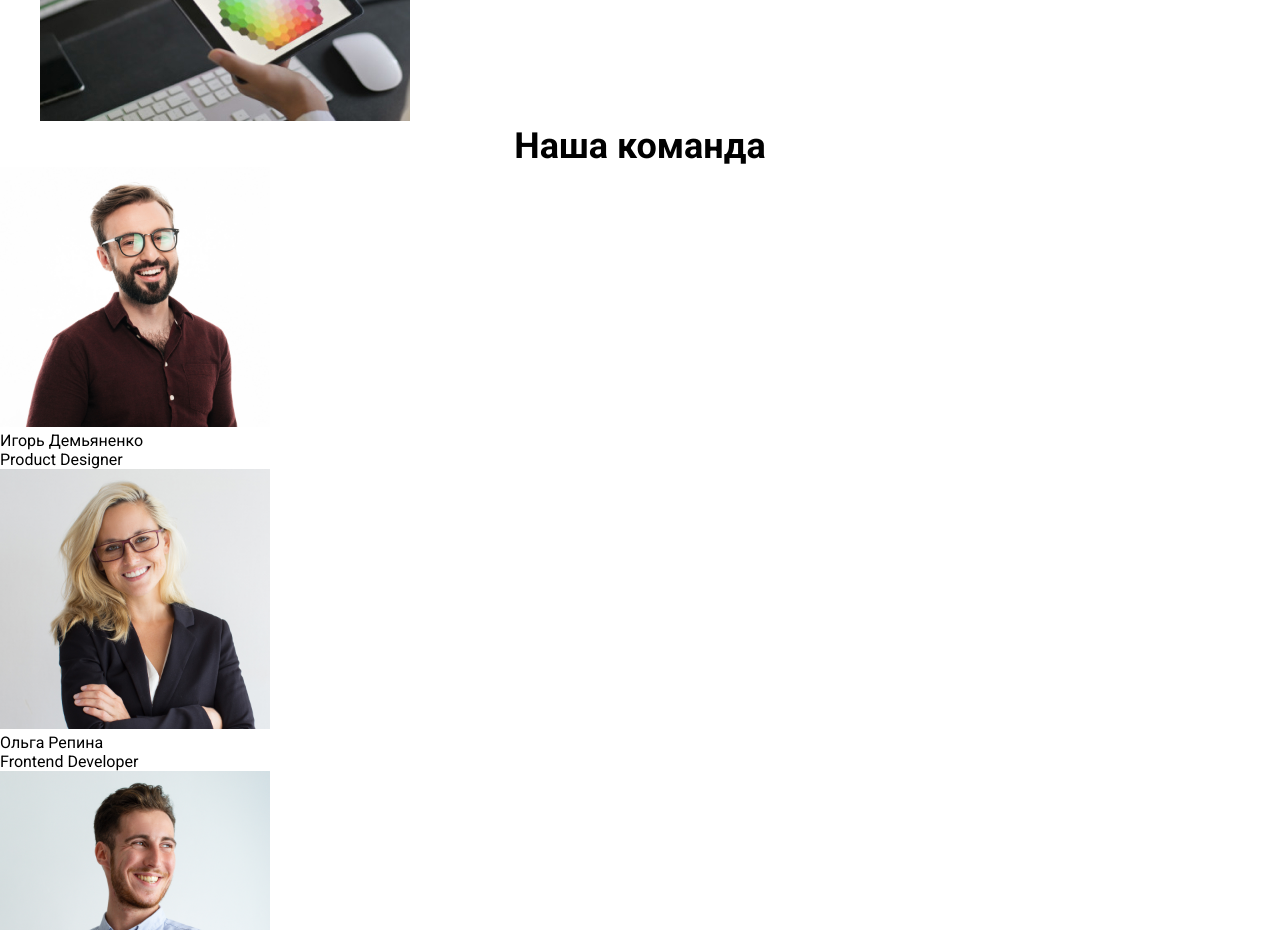
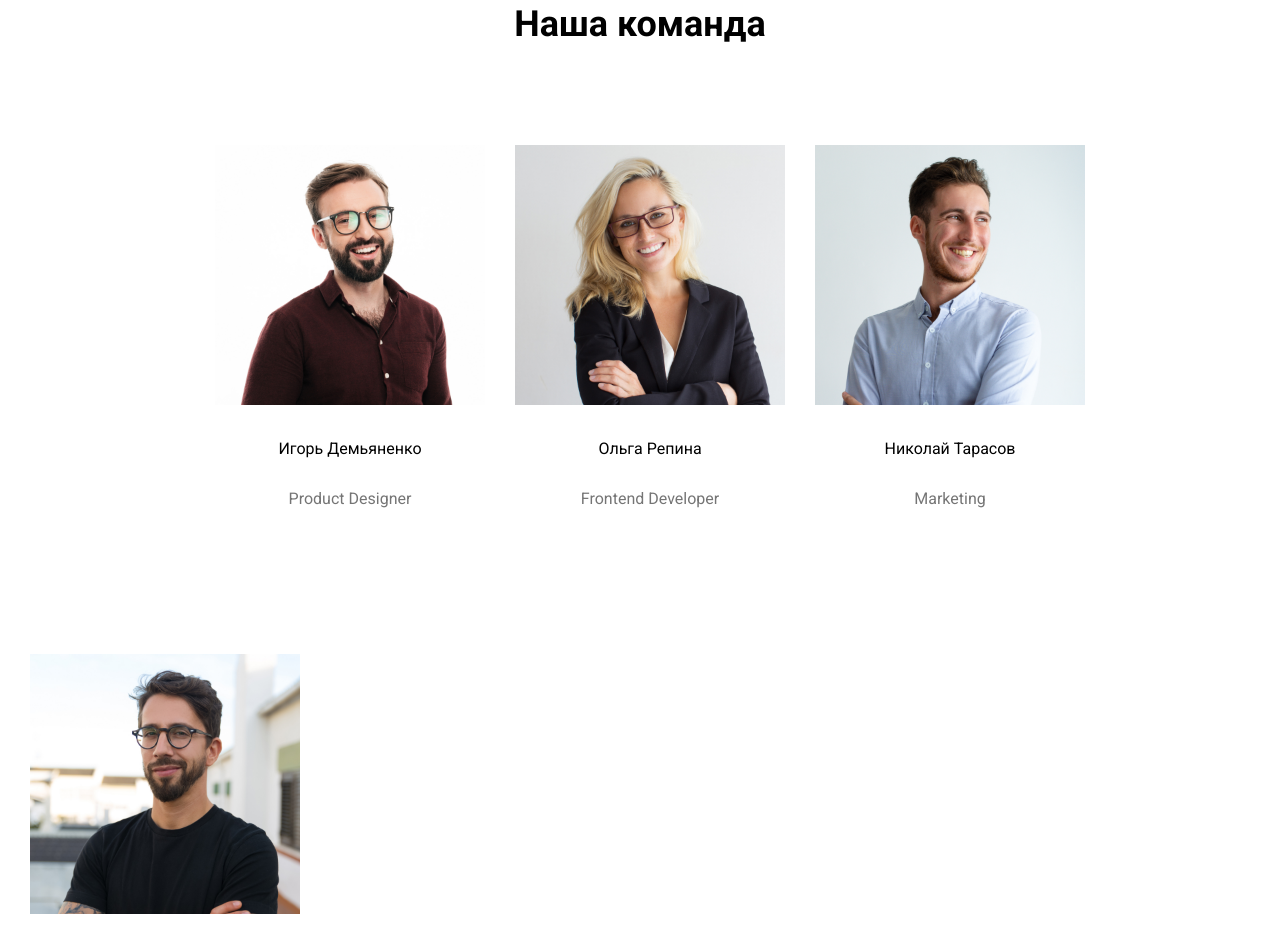
Before and after one commit to Akim3351/goit-markup-hw-02, a plain HTML site: page index.html in a window 1280 px wide. Shown: the part 1870-2800 px from the top of the page. Drawn offline with Linux system fonts and the light colour scheme.

```diff
--- a/css/style.css
+++ b/css/style.css
@@ -40,6 +40,8 @@ h2 {
   font-size: 36px;
   line-height: 42px;
   text-align: center;
+  margin-top: 94px;
+  margin-bottom: 50px;
 }
 
 .section1 {
@@ -57,7 +59,6 @@ h2 {
   font-size: 44px;
   font-weight: 700;
   line-height: 60px;
-  padding-top: 200px;
   text-align: center;
   letter-spacing: 6%;
 }
@@ -66,7 +67,6 @@ h2 {
   width: 200px;
   height: 50px;
   margin-left: 700px;
-  margin-top: 150px;
   margin-bottom: 200px;
   background-color: #2196f3;
   font-weight: 700;
@@ -99,7 +99,7 @@ td {
 
 .section2 {
   width: 1600px;
-  height: 650px;
+  height: 290px;
   padding-top: 95px;
 }
 
@@ -115,20 +115,76 @@ td {
 }
 
 .ul1 {
-  padding-left: 166px;
+  margin-left: 166px;
 }
 
 .li1 {
+  margin-left: 166px;
+  margin-top: 50px;
   display: inline;
-  padding-left: 166px;
 }
 
 .li2 {
+  margin-top: 50px;
   display: inline;
   padding-left: 40px;
 }
 
 .li3 {
+  margin-top: 50px;
   display: inline;
   padding-left: 40px;
 }
+
+.fig1 {
+  display: block; /* Блочный элемент */
+  float: left; /* Блоки выстраиваются по горизонтали */
+  width: 270px;
+  margin-left: 215px;
+  margin-top: 50px;
+  margin-bottom: 95px;
+}
+
+.fig2 {
+  display: block; /* Блочный элемент */
+  float: left; /* Блоки выстраиваются по горизонтали */
+  width: 270px;
+  margin-top: 50px;
+  margin-left: 30px;
+  margin-bottom: 95px;
+}
+
+.fig3 {
+  display: block; /* Блочный элемент */
+  float: left; /* Блоки выстраиваются по горизонтали */
+  width: 270px;
+  margin-top: 50px;
+  margin-left: 30px;
+  margin-bottom: 95px;
+}
+
+.fig4 {
+  display: block; /* Блочный элемент */
+  float: left; /* Блоки выстраиваются по горизонтали */
+  width: 270px;
+  margin-top: 50px;
+  margin-left: 30px;
+  margin-bottom: 95px;
+}
+
+.figname {
+  font-weight: 500px;
+  font-size: 16px;
+  text-align: center;
+  margin-top: 30px;
+  line-height: 20px;
+}
+
+.figprofession {
+  color: #757575;
+  font-weight: 400px;
+  font-size: 16px;
+  text-align: center;
+  margin-top: 30px;
+  line-height: 20px;
+}
--- a/index.html
+++ b/index.html
@@ -97,28 +97,26 @@
         </section>
         <section>
             <h2>Наша команда</h2>
-            <ul>
-            <li><img height="260px" src="images/igor_dem.jpg" alt="Игорь Демьяненко"/>
-                <figcaption>Игорь Демьяненко</figcaption>
-                <figcaption>Product Designer</figcaption>
-            </li>
-            <li><img height="260px" src="images/olga_rep.jpg" alt="Ольга Репина" />
-                <figcaption>Ольга Репина</figcaption>
-                <figcaption>Frontend Developer</figcaption>
-            </li>
-            <li><img height="260px" src="images/nik_tar.jpg" alt="Николай Тарасов" />
-                <figcaption>Николай Тарасов</figcaption>
-                <figcaption>Marketing</figcaption>
-            </li>
-            <li><img height="260px" src="images/mich_erm.jpg" alt="Михаил Ермаков" />
-                <figcaption>Михаил Ермаков</figcaption>
-                <figcaption>UI Designer</figcaption>
-            </li>
-            </ul>
+            <figure class="fig1"><img height="260px" src="images/igor_dem.jpg" alt="Игорь Демьяненко"/>
+                <figcaption class="figname">Игорь Демьяненко</figcaption>
+                <figcaption class="figprofession">Product Designer</figcaption>
+            </figure>
+            <figure class="fig2"><img height="260px" src="images/olga_rep.jpg" alt="Ольга Репина" />
+                <figcaption class="figname">Ольга Репина</figcaption>
+                <figcaption class="figprofession">Frontend Developer</figcaption>
+            </figure>
+            <figure class="fig3"><img height="260px" src="images/nik_tar.jpg" alt="Николай Тарасов" />
+                <figcaption class="figname">Николай Тарасов</figcaption>
+                <figcaption class="figprofession">Marketing</figcaption>
+            </figure>
+            <figure class="fig4"><img height="260px" src="images/mich_erm.jpg" alt="Михаил Ермаков" />
+                <figcaption class="figname">Михаил Ермаков</figcaption>
+                <figcaption class="figprofession">UI Designer</figcaption>
+            </figure>
         </section>
     </main>
     <footer>
-        <h2><a href="./index.html">WebStudio</a></h2>
+        <h3><a href="./index.html">WebStudio</a></h3>
         <address>
             <p>г. Киев, пр-т Леси Украинки, 26</p>
             <p><a href="mailto:info@devstudio.com">info@devstudio.com</a></p>
```
